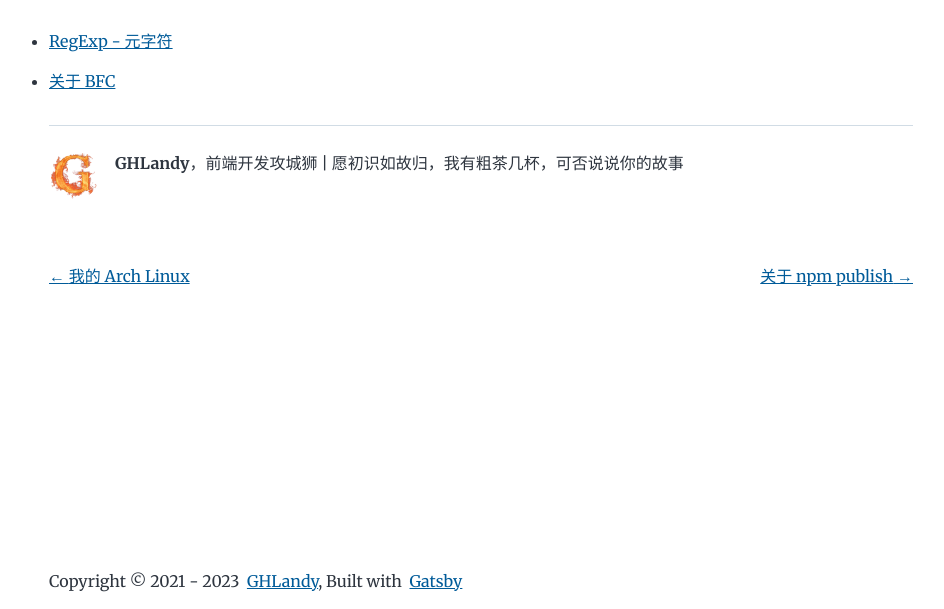
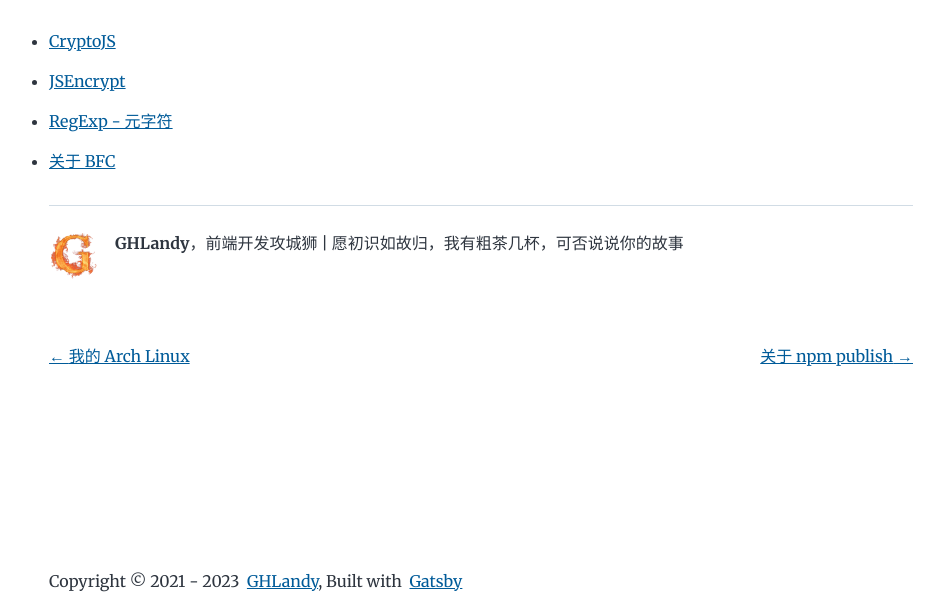
Before and after one commit to GHLandy/my-blog, a Gatsby site: page /cheat-links/ in a window 1280 px wide. Shown: the part 191-800 px from the top of the page, without its empty margins (159-1103 px from the left). Built offline with nearby package versions, Linux system fonts and the light colour scheme; Gatsby itself is replaced by a stand-in of ours.

Commit message:
Update index.md

```diff
--- a/content/blog/cheat-links/index.md
+++ b/content/blog/cheat-links/index.md
@@ -4,5 +4,7 @@ date: '2021-12-04T12:38:23.930Z'
 description: 记录一些链接，用于随时查阅
 ---
 
+- [CryptoJS](https://cryptojs.gitbook.io/docs/)
+- [JSEncrypt](https://travistidwell.com/jsencrypt/)
 - [RegExp - 元字符](https://www.runoob.com/regexp/regexp-metachar.html)
 - [关于 BFC](https://www.cnblogs.com/lhb25/p/inside-block-formatting-ontext.html)
```
